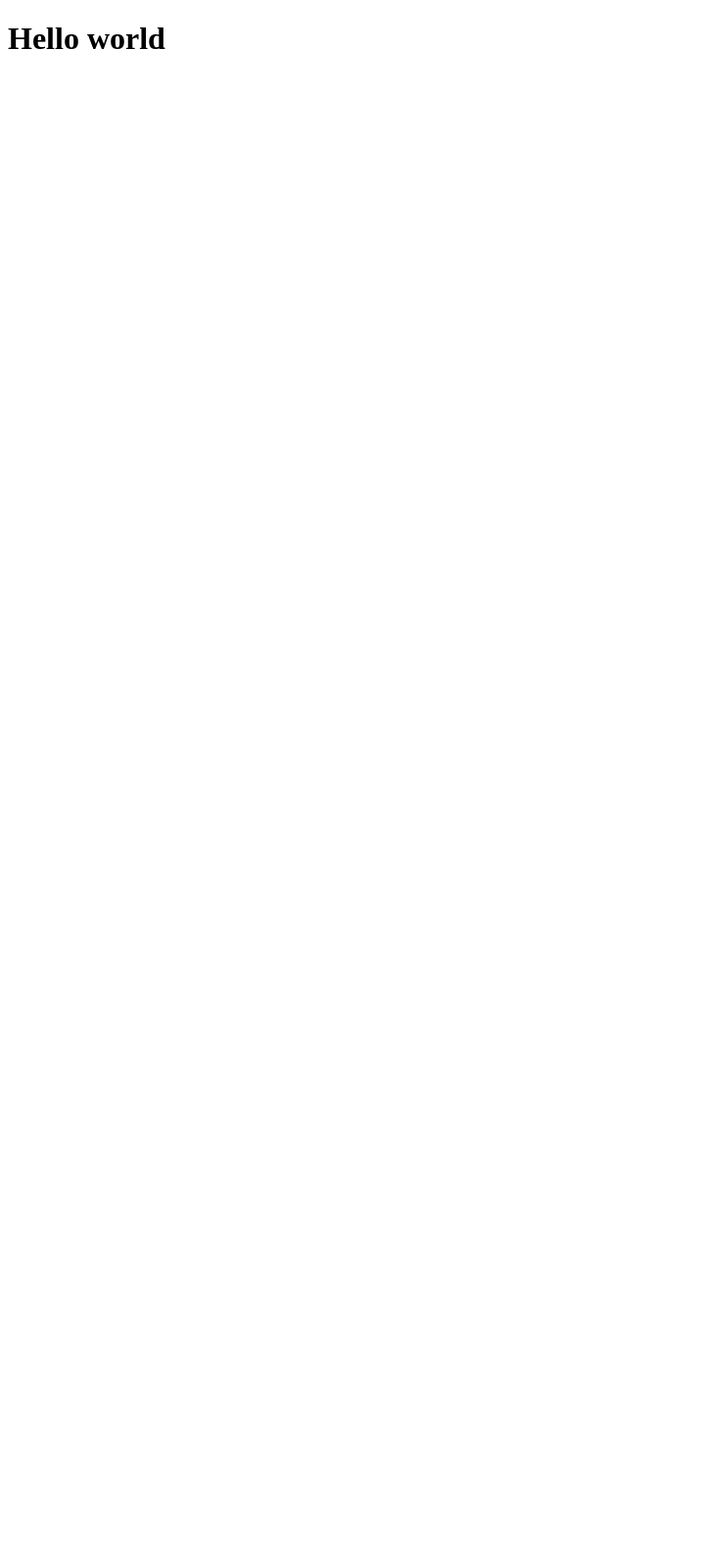
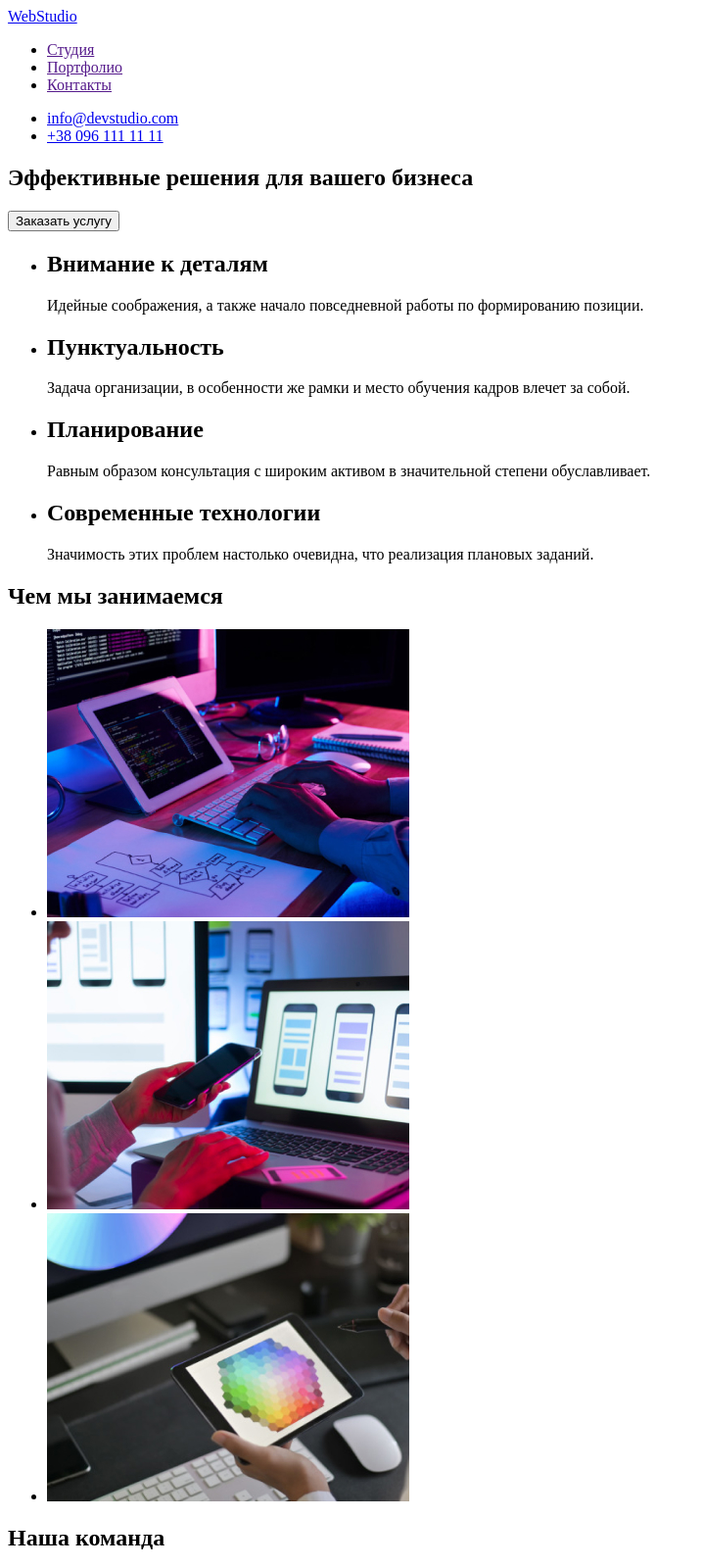
Before and after one commit to vitaliksmile/goit-markup-hw-01, a plain HTML site: page index.html in a window 1280 px wide. Shown: the top 1600 px of the page at 98% size, without its empty margins (0-717 px from the left). Before the commit the page ends 800 px from the top, so only its background shows below. Drawn offline with Linux system fonts and the light colour scheme.

Commit message:
структура макету

```diff
--- a/index.html
+++ b/index.html
@@ -7,6 +7,110 @@
     <title>Document</title>
   </head>
   <body>
-    <h1>Hello world</h1>
+    <!-- Шапка -->
+    <header>
+      <nav>
+        <a href="/">WebStudio</a>
+        <ul>
+          <li><a href="">Студия</a></li>
+          <li><a href="">Портфолио</a></li>
+          <li><a href="">Контакты</a></li>
+        </ul>
+      </nav>
+      <ul>
+        <li><a href="mailto:info@devstudio.com">info@devstudio.com</a></li>
+        <li><a href="tel:+380961111111">+38 096 111 11 11</a></li>
+      </ul>
+    </header>
+    <main>
+      <!-- Герой-->
+      <section>
+        <h1>Эффективные решения для вашего бизнеса</h1>
+        <button name="button">Заказать услугу</button>
+      </section>
+      <!-- Особености -->
+      <section>
+        <ul>
+          <li>
+            <h2>Внимание к деталям</h2>
+            <p>
+              Идейные соображения, а также начало повседневной работы по
+              формированию позиции.
+            </p>
+          </li>
+          <li>
+            <h2>Пунктуальность</h2>
+            <p>
+              Задача организации, в особенности же рамки и место обучения кадров
+              влечет за собой.
+            </p>
+          </li>
+          <li>
+            <h2>Планирование</h2>
+            <p>
+              Равным образом консультация с широким активом в значительной
+              степени обуславливает.
+            </p>
+          </li>
+          <li>
+            <h2>Современные технологии</h2>
+            <p>
+              Значимость этих проблем настолько очевидна, что реализация
+              плановых заданий.
+            </p>
+          </li>
+        </ul>
+      </section>
+      <!-- Чем ми занимаемся -->
+      <section>
+        <h2>Чем мы занимаемся</h2>
+        <ul>
+          <li>
+            <img src="./images/box1.jpg " width="370" alt="box 1" />
+          </li>
+          <li>
+            <img src="./images/box2.jpg" width="370" alt="box 2" />
+          </li>
+          <li>
+            <img src="./images/box3.jpg" width="370" alt="box 3" />
+          </li>
+        </ul>
+      </section>
+      <!-- Наша команда -->
+      <section>
+        <h2>Наша команда</h2>
+        <ul>
+          <li>
+            <img src="./images/img.jpg" width="270" alt="Игорь Демьяненко" />
+            <h3>Игорь Демьяненко</h3>
+            <p>Product Designer</p>
+          </li>
+          <li>
+            <img src="./images/img(1).jpg" width="270" alt="Ольга Репина" />
+            <h3>Ольга Репина</h3>
+            <p>Frontend Developer</p>
+          </li>
+          <li>
+            <img src="./images/img(2).jpg" width="270" alt="Николай Тарасов" />
+            <h3>Николай Тарасов</h3>
+            <p>Marketing</p>
+          </li>
+          <li>
+            <img src="./images/img(3).jpg" width="270" alt="Михаил Ермаков" />
+            <h3>Михаил Ермаков</h3>
+            <p>UI Designer</p>
+          </li>
+        </ul>
+      </section>
+    </main>
+    <!-- Футтер -->
+    <footer>
+      <a href="/">WebStudio</a>
+      <address>г. Киев, пр-т Леси Украинки, 26</address>
+      <ul>
+        <li><a href="mailto:info@devstudio.com">info@devstudio.com</a></li>
+        <li><a href="tel:+380961111111">+38 096 111 11 11</a></li>
+      </ul>
+    </footer>
   </body>
 </html>
```
